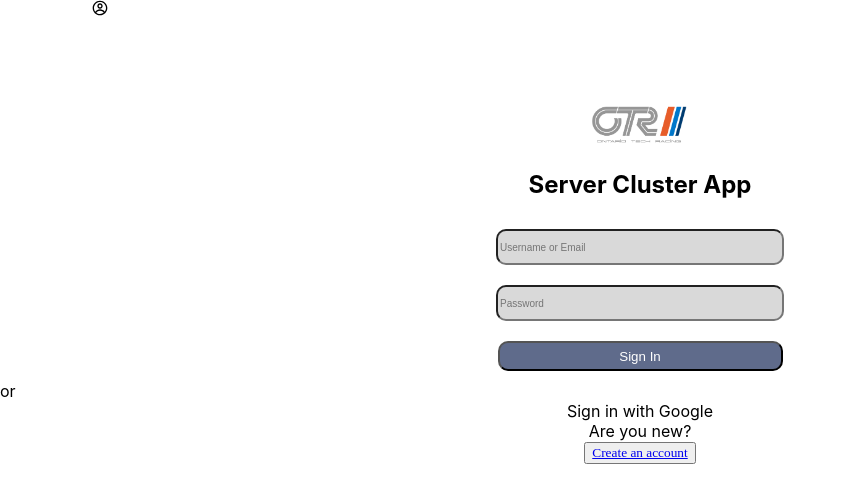
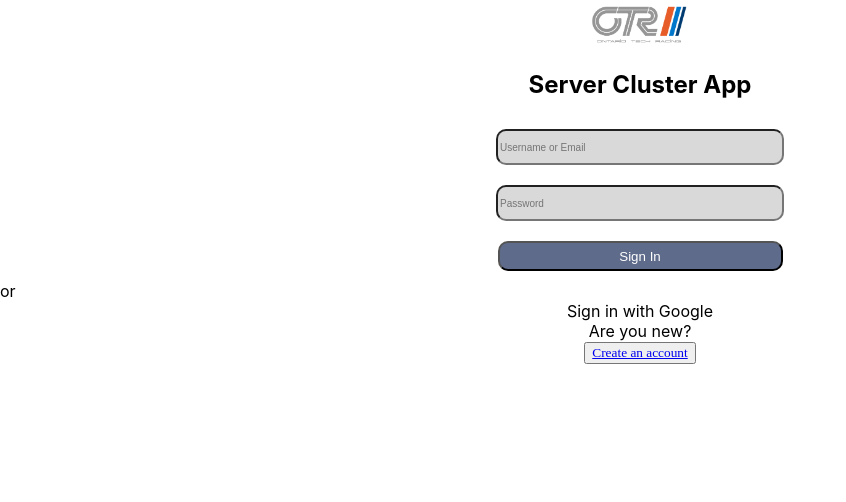
Before and after one commit to OntarioTechRacing/job_manager, a React (Create React App) app: page /login in a window 1280 px wide. Shown: the top 502 px of the page, without its empty margins (0-846 px from the left). Built offline with nearby package versions, Linux system fonts and the light colour scheme.

Commit message:
Updated Dashboard

```diff
--- a/src/App.css
+++ b/src/App.css
@@ -48,7 +48,8 @@
 .profile-icons{
   width:200px;
   height:100px;
-
+  display:flex;
+  margin-left: auto;
 }
 
 .form-container {
--- a/src/Dashboard.jsx
+++ b/src/Dashboard.jsx
@@ -3,6 +3,7 @@ import DashboardImage from './images/DashboardImage.png';
 import Navbar from './Navbar';
 import SimulationRunsImage from './images/SimulationRunsImage.png';
 import { Link } from 'react-router-dom'
+import { CgProfile } from "react-icons/cg";
 
 function Dashboard(){
     return (
--- a/src/Login.jsx
+++ b/src/Login.jsx
@@ -2,7 +2,6 @@
 import './App.css';
 import otrLogo from './images/otrLogo.png';
 import { Link } from 'react-router-dom'
-import { CgProfile } from "react-icons/cg";
 
 function Login(){
     return (
@@ -10,10 +9,6 @@ function Login(){
             <div className = "login-background">
                 <div className = "login-image">
 
-                </div>
-
-                <div className="profile-icons">
-                    <CgProfile/>
                 </div>
 
                 <div>
--- a/src/ProfileSettings.jsx
+++ b/src/ProfileSettings.jsx
@@ -6,5 +6,4 @@ function ProfileSettings(){
     )
 }
 
-
 export default ProfileSettings;
```
